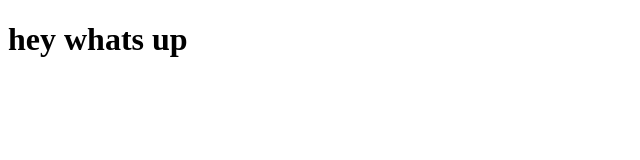
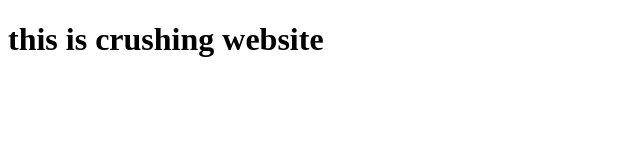
Before and after one commit to Heubeale/crushing, a plain HTML site: page index.html in a window 1280 px wide. Shown: the whole page, without its empty margins (0-640 px from the left). Drawn offline with Linux system fonts and the light colour scheme.

Commit message:
alsdjkfs

```diff
--- a/index.html
+++ b/index.html
@@ -6,6 +6,6 @@
     <title>Document</title>
 </head>
 <body>
-    <h1>hey whats up</h1>
+    <h1>this is crushing website</h1>
 </body>
 </html>
```
